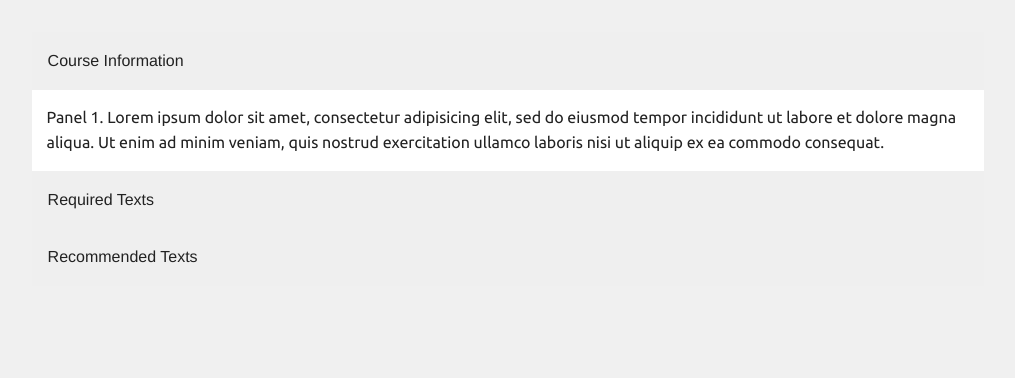
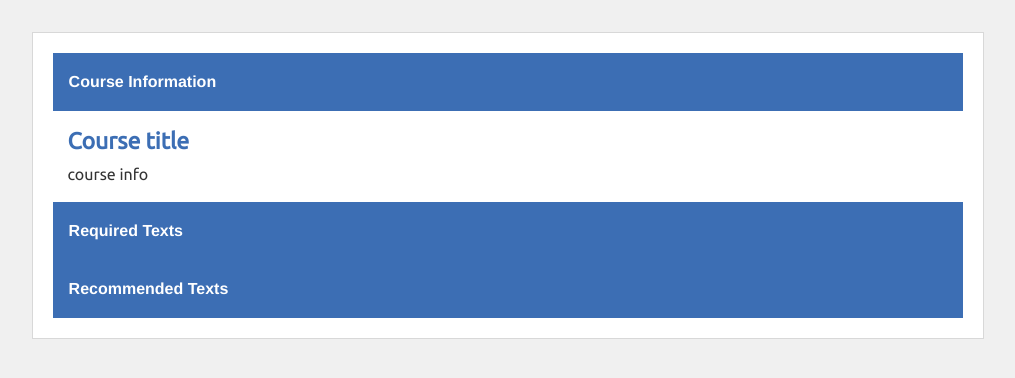
Before and after one commit to m-emerson/cattic-hackathon, a Flask app: page /course in a window 1280 px wide. Shown: the part 48-426 px from the top of the page, without its empty margins (141-1156 px from the left). Run offline with Flask 2, Linux system fonts and the light colour scheme.

Commit message:
finished course page

```diff
--- a/static/css/main.css
+++ b/static/css/main.css
@@ -76,11 +76,11 @@ h1, h2, h3, h4, h5, h6 {
     font-family: 'ubuntu', 'roboto', sans-serif;
 }
 
-h4 {
+h4, h5 {
     font-weight: bolder;
 }
 
-h4.blue {
+h4.blue, h5.blue {
     color: #3c6eb4;
 }
 
@@ -169,3 +169,15 @@ span.prefix, label.prefix {
     color: #ffffff;
     font-size: 2em;
 }
+
+.accordion .accordion-navigation.active > a, .accordion dd.active > a,
+.accordion .accordion-navigation > a {
+    background-color: #3c6eb4;
+    color: #ffffff;
+    font-weight: bold;
+}
+
+.accordion .accordion-navigation.active >a,
+.accordion .accordion-navigation > a:hover {
+    background-color: #294172;
+}
--- a/templates/course.html
+++ b/templates/course.html
@@ -3,23 +3,50 @@
 <div class="container">
     <div class="row">
 	<div class="large-12 medium-12 columns">
-	    <ul class="accordion" data-accordion>
+	    <ul class="accordion panel" data-accordion>
 		<li class="accordion-navigation">
 		<a href="#courseinfo">Course Information</a>
 		<div id="courseinfo" class="content active">
-		  Panel 1. Lorem ipsum dolor sit amet, consectetur adipisicing elit, sed do eiusmod tempor incididunt ut labore et dolore magna aliqua. Ut enim ad minim veniam, quis nostrud exercitation ullamco laboris nisi ut aliquip ex ea commodo consequat.
+		    <h4 class="blue">Course title</h4>
+		    course info
 		</div>
 		</li>
 		<li class="accordion-navigation">
 		    <a href="#required">Required Texts</a>
 		    <div id="required" class="content">
-		  Panel 2. Lorem ipsum dolor sit amet, consectetur adipisicing elit, sed do eiusmod tempor incididunt ut labore et dolore magna aliqua. Ut enim ad minim veniam, quis nostrud exercitation ullamco laboris nisi ut aliquip ex ea commodo consequat.
+			<div class="row">
+			    <div class="large-4 small-12 columns text-center">
+				<img src="nova.jpg"><br>
+				<a href=""><h5 class="blue">textbook</h5></a>
+			    </div>
+			    <div class="large-4 small-12 columns text-center">
+				<img src="nova.jpg"><br>
+				<a href=""><h5 class="blue">textbook</h5></a>
+			    </div>
+			    <div class="large-4 small-12 columns text-center">
+				<img src="nova.jpg"><br>
+				<a href=""><h5 class="blue">textbook</h5></a>
+			    </div>
+			</div>
 		    </div>
 		</li>
 		<li class="accordion-navigation">
 		    <a href="#recommended">Recommended Texts</a>
 		    <div id="recommended" class="content">
-		  Panel 3. Lorem ipsum dolor sit amet, consectetur adipisicing elit, sed do eiusmod tempor incididunt ut labore et dolore magna aliqua. Ut enim ad minim veniam, quis nostrud exercitation ullamco laboris nisi ut aliquip ex ea commodo consequat.
+			<div class="row">
+			    <div class="large-4 small-12 columns text-center">
+				<img src="nova.jpg"><br>
+				<h5 class="blue">textbook</h5>
+			    </div>
+			    <div class="large-4 small-12 columns text-center">
+				<img src="nova.jpg"><br>
+				<h5 class="blue">textbook</h5>
+			    </div>
+			    <div class="large-4 small-12 columns text-center">
+				<img src="nova.jpg"><br>
+				<h5 class="blue">textbook</h5>
+			    </div>
+			</div>
 		    </div>
 		</li>
 	    </ul>
```
Lines whose indentation alone changed are shown as unchanged.
